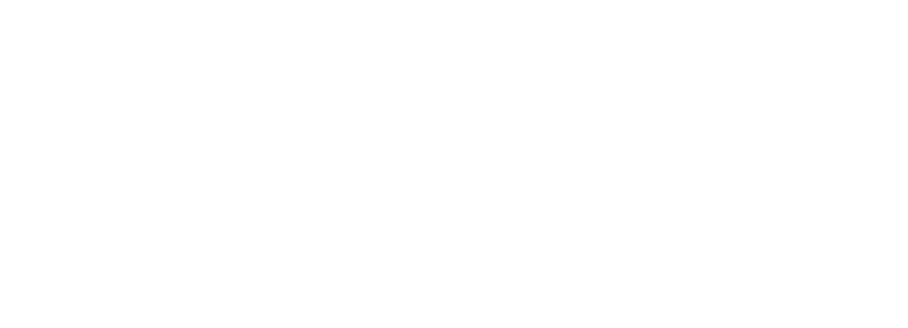
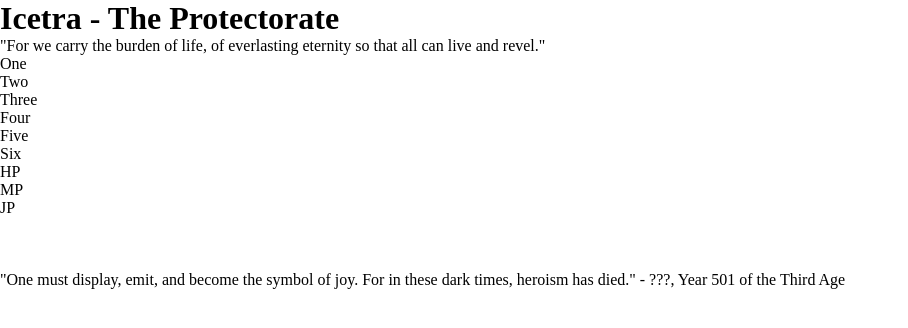
Before and after one commit to TroyDelacruz/inheritors-of-vita-v1, a plain HTML site: page index.html in a window 1280 px wide. Shown: the whole page, without its empty margins (0-908 px from the left). Drawn offline with Linux system fonts and the light colour scheme; a web font is replaced by a local one.

Commit message:
Perfecting/working on html skeleton

```diff
--- a/css/styles.css
+++ b/css/styles.css
@@ -1 +1,7 @@
 @import url('https://fonts.googleapis.com/css2?family=Roboto&family=Sofia+Sans+Extra+Condensed:wght@300&display=swap');
+
+* {
+    box-sizing: border-box;
+    margin: 0 auto;
+    padding: 0;
+}
--- a/index.html
+++ b/index.html
@@ -6,9 +6,77 @@
     <meta name="viewport" content="width=device-width, initial-scale=1.0">
     <link rel="stylesheet" href="./css/styles.css">
     <script src="./scripts.js" defer></script>
-    <title>Eden - A facsimile of eternal life</title>
+    <title>Inheritors of Vita</title>
 </head>
 <body>
 
+    <header>
+        <!-- Title and subtext -->
+        <h1>Icetra - The Protectorate</h1>
+        <blockquote class="quote">"For we carry the burden of life, of everlasting eternity so that all can live and revel."</blockquote>
+    </header>
+
+    <!-- Responsive navbar that can scroll up and down by clicking it. -->
+    <section class="nav">
+        <nav class="nav-sidebar">
+            <ol class="nav-list">
+                <li class="list-item">One</li>
+                <li class="list-item">Two</li>
+                <li class="list-item">Three</li>
+                <li class="list-item">Four</li>
+                <li class="list-item">Five</li>
+                <li class="list-item">Six</li>
+            </ol>
+        </nav>
+    </section>
+
+    <!-- Stats, Progression Bars, and History/Summary sections that are the main focus -->
+
+    <main class="main-content">
+
+        <section class="main-stats">
+            <ul class="stats">
+                <li class="stat-hp">HP</li>
+                <li class="stat-mp">MP</li>
+                <li class="stat-jp">JP</li>
+            </ul>
+        </section>
+
+        <section class="main-progression-bars">
+            <ul class="progression-bars">
+                <li class="experience-bar"></li>
+                <li class="class-bar"></li>
+                <li class="wallet-bar"></li>
+            </ul>
+        </section>
+
+        <section class="main-summary">
+            <blockquote class="quote">
+                "One must display, emit, and become the symbol of joy. For in these dark times, heroism has died." - ???, Year 501 of the Third Age
+            </blockquote>
+
+            <article class="history-one">
+
+            </article>
+
+            <article class="history-two">
+
+            </article>
+
+        </section>
+
+    </main>
+
+
+    <footer class="footer">
+        <!-- Copyright, link to portfolio website, Owned by creator name (Troy Delacruz) -->
+
+        <ol class="footer-links">
+            <li class="link-item"></li>
+            <li class="link-item"></li>
+            <li class="link-item"></li>
+        </ol>
+
+    </footer>
 </body>
 </html>
```
